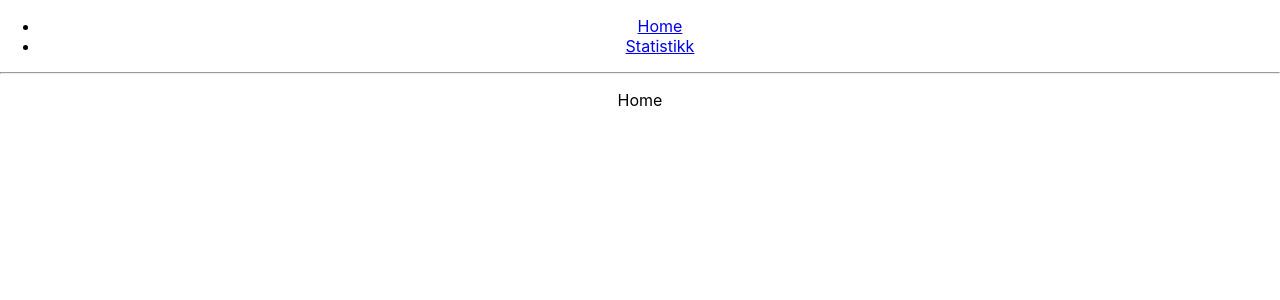
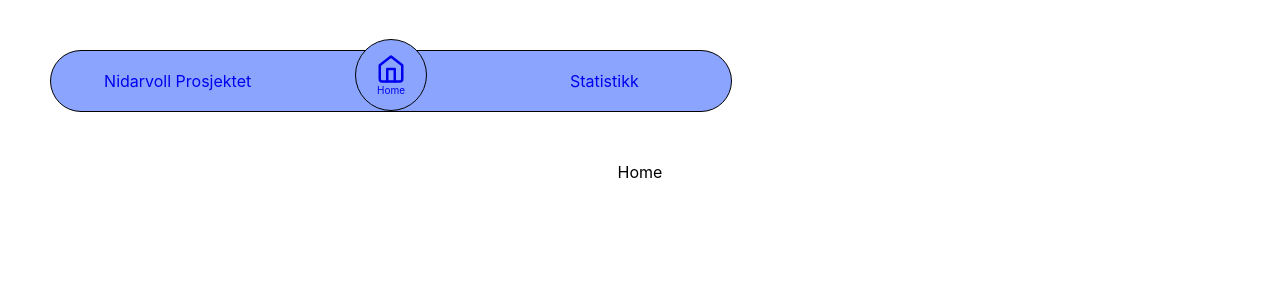
Before and after one commit to BG4-22/GREENK, a React (Vite) app: page / in a window 1280 px wide. Shown: the top 300 px of the page. Built offline with nearby package versions, Linux system fonts and the light colour scheme.

Commit message:
feat(#4) - laget navbar

```diff
--- a/src/layout/Layout.tsx
+++ b/src/layout/Layout.tsx
@@ -1,11 +1,74 @@
 import { Link, Outlet } from 'react-router-dom';
+import { Box, Center, Circle, Grid, GridItem, Text } from '@chakra-ui/react';
+import { FiHome } from 'react-icons/fi';
 
 export function Layout() {
     return (
-        <div>
-            {/* A "layout route" is a good place to put markup you want to
+        <>
+            <div>
+                {/* A "layout route" is a good place to put markup you want to
           share across all the pages on your site, like navigation. */}
-            <nav>
+                <Box
+                    display="flex"
+                    justify-content="center"
+                    alignItems="center"
+                    bg="#8BA5FF"
+                    maxH={20}
+                    borderRadius={70}
+                    border=".1px solid black"
+                    w="50%"
+                    p={20}
+                    color="white"
+                    margin={50}>
+                    <Grid h="100%" w="100%" templateColumns="repeat(3, 1fr)">
+                        <GridItem w="100%" alignSelf="center">
+                            <Text>
+                                <Link
+                                    to="/"
+                                    style={{
+                                        textDecoration: 'none',
+                                    }}>
+                                    Nidarvoll Prosjektet
+                                </Link>
+                            </Text>
+                        </GridItem>
+                        <GridItem w="100%">
+                            <Center h="40px">
+                                <Link
+                                    to="/"
+                                    style={{
+                                        textDecoration: 'none',
+                                    }}>
+                                    <Circle
+                                        display="flex"
+                                        flexDirection="column"
+                                        size={70}
+                                        bg="#8BA5FF"
+                                        border=".1px solid black"
+                                        position="relative">
+                                        <FiHome size={30} />
+                                        <text style={{ fontSize: '10px' }}>
+                                            Home
+                                        </text>
+                                    </Circle>
+                                </Link>
+                            </Center>
+                        </GridItem>
+                        <GridItem w="100%" alignSelf="center">
+                            <text>
+                                <Link
+                                    to="/statistikk"
+                                    style={{
+                                        textDecoration: 'none',
+                                    }}>
+                                    Statistikk
+                                </Link>
+                            </text>
+                        </GridItem>
+                    </Grid>
+                </Box>
+
+                {/* <nav>
                 <ul>
                     <li>
                         <Link to="/">Home</Link>
@@ -16,11 +79,12 @@ export function Layout() {
                 </ul>
             </nav>
             <hr />
-
+        */}
+            </div>
             {/* An <Outlet> renders whatever child route is currently active,
           so you can think about this <Outlet> as a placeholder for
           the child routes we defined above. */}
             <Outlet />
-        </div>
+        </>
     );
 }
```
